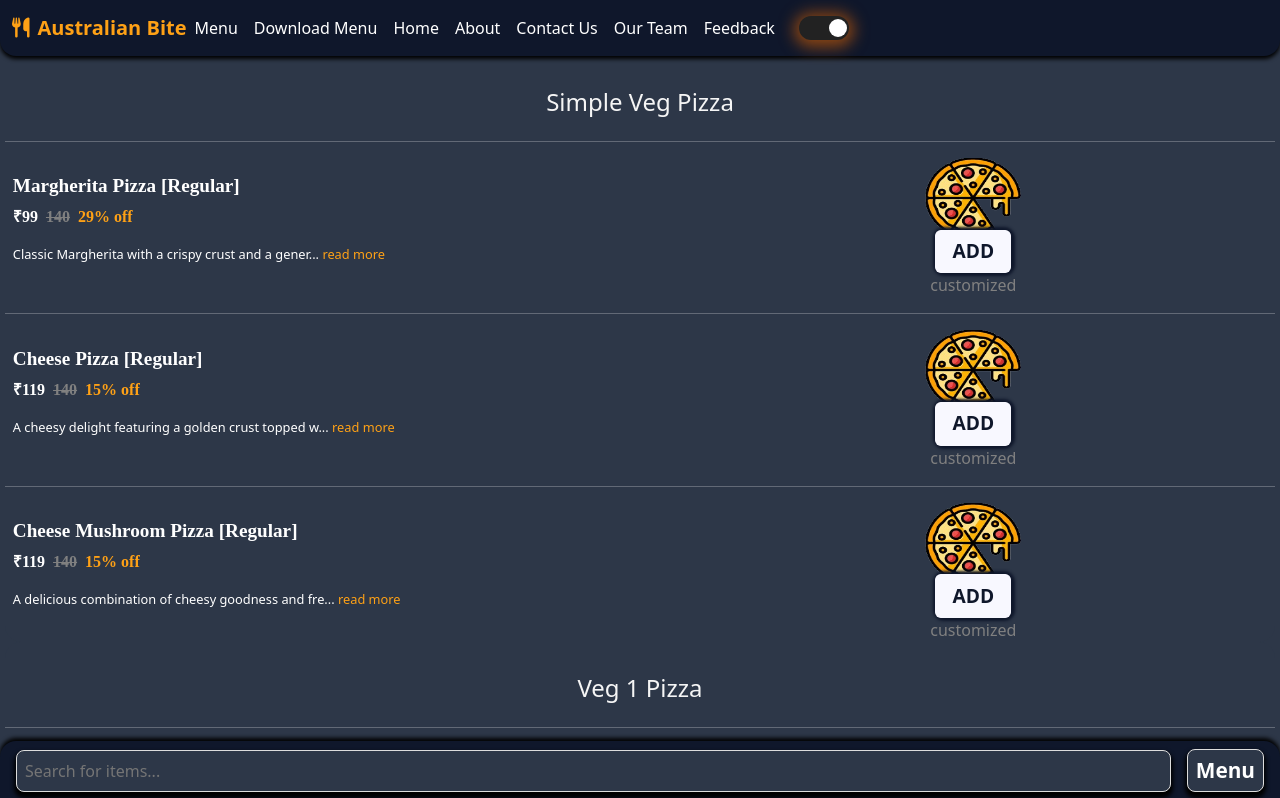
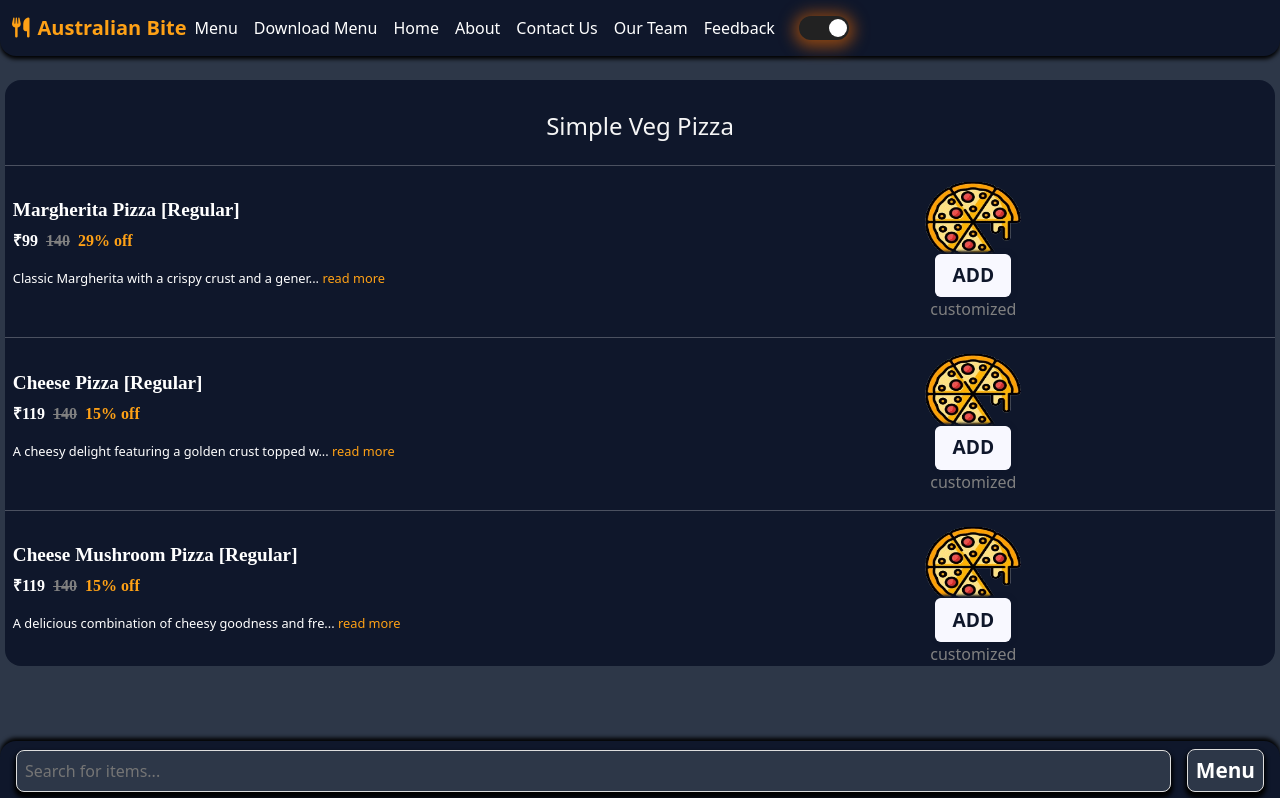
Before and after one commit to neeraj1264/AustralianBite, a React (Vite) app: page /menu in a window 1280 px wide. Shown: the top 798 px of the page. Built offline with nearby package versions, Linux system fonts and the light colour scheme.

Commit message:
minor ui change in menulayout or digitalmenu .

```diff
--- a/src/App.css
+++ b/src/App.css
@@ -24,8 +24,8 @@ body.dark-theme {
   margin-bottom: 5rem;
 }
 .menu-item {
-  background: var(--out);
-  margin: 0 0.3rem;
+  background: var(--in);
+  /* margin: 5rem .3rem 1rem; */
   border-radius: 1rem;
 }
 .product-card {
--- a/src/Digitalmenu.jsx
+++ b/src/Digitalmenu.jsx
@@ -149,7 +149,7 @@ const menuItems = [
   },
 ];
 
-const Digitalmenu = () => {
+const Digitalmenu = ({menu}) => {
   const [showCategory, setShowCategory] = useState(false); // State to toggle Category visibility
   const [searchText, setSearchText] = useState(""); // State to handle search input
   const [loading, setLoading] = useState(true); // Loading state to track the fetch status
@@ -252,7 +252,7 @@ const Digitalmenu = () => {
           <h2 className="loading">Menu Loading...</h2>
         ) : (
           filteredMenuItems.map((item, index) => (
-            <div key={index} className="menu-item">
+            <div key={index} className="menu-item" style={{ margin: menu ? "0" : " 2rem .3rem 1rem" }}>
               {/* Show category name only if not search results */}
               {item.name !== "Search Results" && (
                 <h2 className="category-header"></h2>
--- a/src/MenuLayout.jsx
+++ b/src/MenuLayout.jsx
@@ -148,7 +148,7 @@ const menuItems = [
   },
 ];
 
-const MenuLayout = () => {
+const MenuLayout = ({menu}) => {
   const [showCategory, setShowCategory] = useState(false); // State to toggle Category visibility
   const [searchText, setSearchText] = useState(""); // State to handle search input
   const [loading, setLoading] = useState(true); // Loading state to track the fetch status
@@ -240,7 +240,7 @@ const MenuLayout = () => {
           <h2 className="loading">Menu Loading...</h2>
         ) : (
           filteredMenuItems.map((item, index) => (
-            <div key={index} className="menu-item">
+            <div key={index} className="menu-item" style={{ margin: menu ? "0" : " 5rem .3rem 1rem" }}>
               {/* Show category name only if not search results */}
               {item.name !== "Search Results" && (
                 <h2 className="category-header"></h2>
--- a/src/components/Pages/Pizza/SimplePizza.jsx
+++ b/src/components/Pages/Pizza/SimplePizza.jsx
@@ -4,7 +4,7 @@ import { simplepizzadata } from "../../data/FoodData";
 
 const SimplePizza = ({ menu }) => {
   return (
-    <div style={{ marginTop: menu ? "4rem" : "0rem" }}>
+    <div>
       <h2 id="Simple_Pizza" className='category-header'>
         Simple Veg Pizza
       </h2>
```
